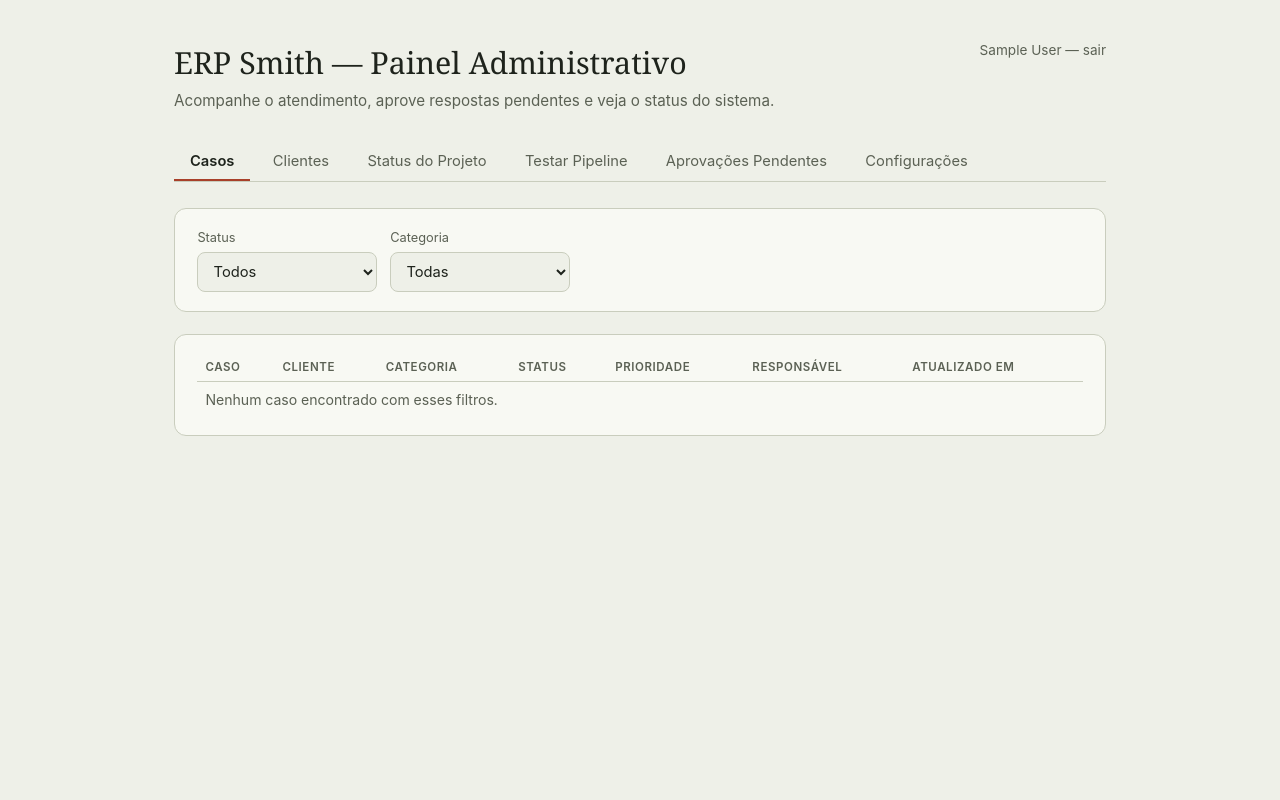
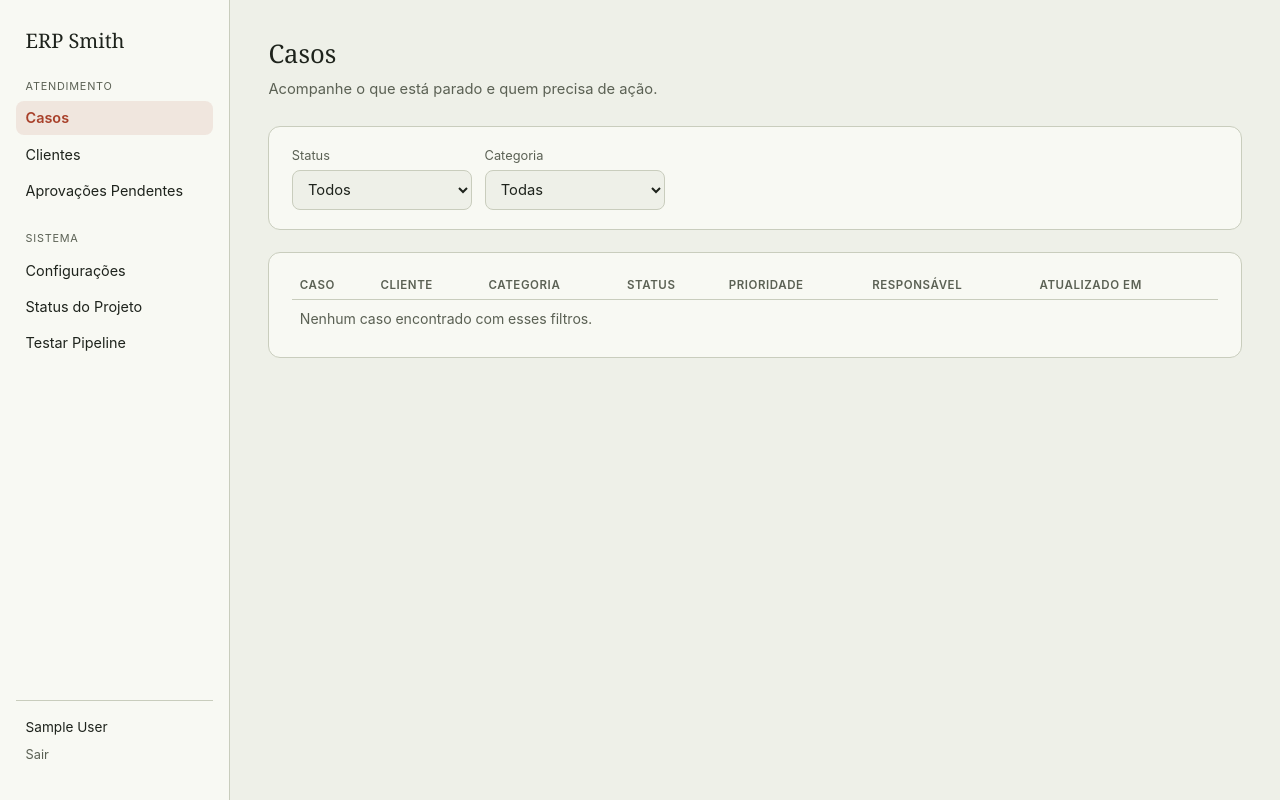
Before and after one commit to bedaninho123/erp-smith, a Flask app: page / in a window 1280 px wide. Run offline with Flask 3, Linux system fonts and the light colour scheme; the visitor is signed in with stand-in values (Sample User, id 1); data comes from the database, SQL or seed files in the repository; data that the repository does not hold is empty.

Commit message:
Reestrutura o painel com menu lateral em vez de abas no topo
Usuario pediu melhoria de layout. Problema real: 6 abas horizontais
ja estavam apertadas, e a largura maxima de 980px fazia nomes de
cliente quebrarem em duas linhas nas tabelas mesmo em tela grande.
Tambem misturava ferramenta de dev (Status do Projeto, Testar
Pipeline) com ferramenta de trabalho (Casos, Clientes, Aprovacoes,
Configuracoes) na mesma fileira, sem distincao visual.

Mudancas:
- Barra lateral fixa (230px) com dois grupos: "Atendimento" (Casos,
  Clientes, Aprovacoes Pendentes) e "Sistema" (Configuracoes, Status
  do Projeto, Testar Pipeline) -- separa visualmente o que interessa
  no dia a dia do que e ferramenta de desenvolvimento.
- Area de conteudo mais larga (max-width 1200px em vez de 980px),
  cada view ganhou cabecalho proprio (titulo + subtitulo) já que a
  barra lateral nao da mais esse contexto como as abas davam.
- Hover nas linhas clicaveis de tabela (casos/clientes) -- antes so
  tinha cursor:pointer, sem feedback visual nenhum.
- Responsivo: abaixo de 760px a barra lateral vira uma faixa
  horizontal rolavel no topo, testado em viewport mobile (375px).
- Toda a logica JS foi preservada identica -- so os seletores de
  ".tab" viraram ".nav-item" e a estrutura HTML foi reorganizada em
  torno de <nav class="sidebar"> + <main class="content">.

Testado no navegador em 3 larguras (800px, 1280px, mobile 375px):
navegacao entre as 6 telas confirmada via JS (activeViewId/activeNav
corretos a cada clique), badge de aprovacoes pendentes preservado,
tabelas usando a largura extra corretamente, menu lateral colapsando
pra barra horizontal no mobile.

Co-Authored-By: Claude Sonnet 5 <noreply@anthropic.com>

```diff
--- a/webapp/templates/index.html
+++ b/webapp/templates/index.html
@@ -3,7 +3,7 @@
 <head>
 <meta charset="utf-8">
 <meta name="viewport" content="width=device-width, initial-scale=1">
-<title>ERP Smith — Painel de Desenvolvimento</title>
+<title>ERP Smith — Painel Administrativo</title>
 <style>
   :root {
     --bg: #EEF0E8; --surface: #F8F9F3; --surface-2: #E4E7DA; --ink: #1E231C;
@@ -26,23 +26,39 @@
     line-height: 1.5; margin: 0;
   }
   .mono { font-family: ui-monospace, "SF Mono", Consolas, monospace; }
-  .page { max-width: 980px; margin: 0 auto; padding: 2.5rem 1.5rem 5rem; }
+
+  .layout { display: flex; min-height: 100vh; align-items: flex-start; }
+
+  .sidebar {
+    width: 230px; flex: none; min-height: 100vh; position: sticky; top: 0;
+    background: var(--surface); border-right: 1px solid var(--line);
+    padding: 1.6rem 1rem; display: flex; flex-direction: column;
+  }
+  .brand { font-family: Georgia, serif; font-size: 1.25rem; padding: 0 0.6rem 1.4rem; }
+  .nav-group { margin-bottom: 1.3rem; }
+  .nav-label { font-size: 0.68rem; text-transform: uppercase; letter-spacing: 0.07em;
+    color: var(--muted); padding: 0 0.6rem 0.4rem; }
+  .nav-item {
+    display: flex; align-items: center; justify-content: space-between; width: 100%;
+    background: none; border: none; cursor: pointer; font-size: 0.9rem; font-family: inherit;
+    color: var(--ink); text-align: left; padding: 0.55rem 0.6rem; border-radius: 8px;
+    margin-bottom: 0.1rem;
+  }
+  .nav-item:hover { background: var(--surface-2); }
+  .nav-item.active { background: var(--accent-soft); color: var(--accent); font-weight: 600; }
+  .sidebar-footer { margin-top: auto; padding: 0.6rem; border-top: 1px solid var(--line); padding-top: 1rem; }
+  .sidebar-footer .user { font-size: 0.85rem; margin-bottom: 0.2rem; }
+  .sidebar-footer a { color: var(--muted); font-size: 0.8rem; text-decoration: none; }
+  .sidebar-footer a:hover { color: var(--ink); text-decoration: underline; }
+
+  .content { flex: 1; min-width: 0; padding: 2.2rem 2.4rem 5rem; max-width: 1200px; }
+  .content-header { margin-bottom: 1.6rem; }
   h1 {
-    font-family: Georgia, serif; font-weight: 400; font-size: 1.9rem;
+    font-family: Georgia, serif; font-weight: 400; font-size: 1.6rem;
     margin: 0 0 0.3rem;
   }
-  .subtitle { color: var(--muted); margin: 0 0 1.8rem; font-size: 0.95rem; }
-  .topbar { display: flex; justify-content: space-between; align-items: flex-start; }
-  .topbar a { color: var(--muted); font-size: 0.85rem; text-decoration: none; }
-  .topbar a:hover { color: var(--ink); text-decoration: underline; }
+  .subtitle { color: var(--muted); margin: 0 0 1.2rem; font-size: 0.92rem; }
 
-  .tabs { display: flex; gap: 0.4rem; margin-bottom: 1.6rem; border-bottom: 1px solid var(--line); }
-  .tab {
-    background: none; border: none; cursor: pointer; font-size: 0.92rem;
-    padding: 0.6rem 1rem; color: var(--muted); border-bottom: 2px solid transparent;
-    font-family: inherit;
-  }
-  .tab.active { color: var(--ink); border-bottom-color: var(--accent); font-weight: 600; }
   .view { display: none; }
   .view.active { display: block; }
 
@@ -59,8 +75,10 @@
   table { width: 100%; border-collapse: collapse; font-size: 0.88rem; }
   th { text-align: left; color: var(--muted); font-weight: 600; font-size: 0.72rem;
     text-transform: uppercase; letter-spacing: 0.05em; padding: 0.3rem 0.5rem; border-bottom: 1px solid var(--line); }
-  td { padding: 0.4rem 0.5rem; border-bottom: 1px solid var(--line); font-variant-numeric: tabular-nums; }
+  td { padding: 0.5rem 0.5rem; border-bottom: 1px solid var(--line); font-variant-numeric: tabular-nums; }
   tr:last-child td { border-bottom: none; }
+  tr.linha-caso, tr.linha-cliente { transition: background 0.1s ease; }
+  tr.linha-caso:hover, tr.linha-cliente:hover { background: var(--surface-2); }
   .badge { display: inline-block; font-size: 0.72rem; padding: 0.1rem 0.5rem; border-radius: 999px;
     background: var(--surface-2); color: var(--muted); }
   .badge.accent-2 { background: var(--accent-2-soft); color: var(--accent-2); }
@@ -98,8 +116,8 @@
     background: none; color: var(--muted); border: 1px solid var(--line); border-radius: 8px;
     padding: 0.6rem 1.3rem; font-size: 0.92rem; cursor: pointer; font-family: inherit;
   }
-  .tab-badge { display: inline-block; font-size: 0.7rem; padding: 0.05rem 0.4rem; border-radius: 999px;
-    background: var(--accent); color: #F8F5EF; margin-left: 0.3rem; }
+  .nav-badge { display: inline-block; font-size: 0.68rem; padding: 0.05rem 0.4rem; border-radius: 999px;
+    background: var(--accent); color: #F8F5EF; }
 
   .resultado { margin-top: 1.4rem; display: none; }
   .step { border-left: 3px solid var(--line); padding: 0.2rem 0 0.2rem 0.9rem; margin-bottom: 1rem; }
@@ -113,28 +131,50 @@
     padding: 0.9rem 1rem; white-space: pre-wrap; font-size: 0.88rem; margin-top: 0.4rem; }
   .erro-box { background: var(--bad-soft); color: var(--bad); border-radius: 8px; padding: 0.8rem 1rem; font-size: 0.88rem; }
   .loading { color: var(--muted); font-size: 0.88rem; }
+
+  @media (max-width: 760px) {
+    .layout { flex-direction: column; }
+    .sidebar { width: 100%; min-height: auto; position: static; flex-direction: row; align-items: center;
+      overflow-x: auto; padding: 0.8rem; gap: 1rem; }
+    .brand { padding: 0 0.6rem; }
+    .nav-group { display: flex; align-items: center; gap: 0.2rem; margin-bottom: 0; white-space: nowrap; }
+    .nav-label { display: none; }
+    .sidebar-footer { margin-top: 0; border-top: none; padding-top: 0; }
+    .content { padding: 1.6rem 1.2rem 4rem; }
+  }
 </style>
 </head>
 <body>
-<div class="page">
-  <div class="topbar">
-    <div>
-      <h1>ERP Smith — Painel Administrativo</h1>
-      <p class="subtitle">Acompanhe o atendimento, aprove respostas pendentes e veja o status do sistema.</p>
+<div class="layout">
+  <nav class="sidebar">
+    <div class="brand">ERP Smith</div>
+
+    <div class="nav-group">
+      <div class="nav-label">Atendimento</div>
+      <button class="nav-item active" data-view="casos"><span>Casos</span></button>
+      <button class="nav-item" data-view="clientes"><span>Clientes</span></button>
+      <button class="nav-item" data-view="pendentes"><span>Aprovações Pendentes</span><span class="nav-badge" id="badge-pendentes" style="display:none"></span></button>
     </div>
-    <a href="/logout">{{ usuario_nome }} — sair</a>
-  </div>
 
-  <div class="tabs">
-    <button class="tab active" data-view="casos">Casos</button>
-    <button class="tab" data-view="clientes">Clientes</button>
-    <button class="tab" data-view="status">Status do Projeto</button>
-    <button class="tab" data-view="testar">Testar Pipeline</button>
-    <button class="tab" data-view="pendentes">Aprovações Pendentes<span class="tab-badge" id="badge-pendentes" style="display:none"></span></button>
-    <button class="tab" data-view="config">Configurações</button>
-  </div>
+    <div class="nav-group">
+      <div class="nav-label">Sistema</div>
+      <button class="nav-item" data-view="config"><span>Configurações</span></button>
+      <button class="nav-item" data-view="status"><span>Status do Projeto</span></button>
+      <button class="nav-item" data-view="testar"><span>Testar Pipeline</span></button>
+    </div>
 
+    <div class="sidebar-footer">
+      <div class="user">{{ usuario_nome }}</div>
+      <a href="/logout">Sair</a>
+    </div>
+  </nav>
+
+  <main class="content">
   <div id="view-casos" class="view active">
+    <div class="content-header">
+      <h1>Casos</h1>
+      <p class="subtitle">Acompanhe o que está parado e quem precisa de ação.</p>
+    </div>
     <div class="panel">
       <div style="display:flex; gap:0.8rem; align-items:flex-end; flex-wrap:wrap;">
         <div style="min-width:180px">
@@ -210,6 +250,10 @@
   </div>
 
   <div id="view-clientes" class="view">
+    <div class="content-header">
+      <h1>Clientes</h1>
+      <p class="subtitle">Busque e veja o cadastro completo de cada cliente.</p>
+    </div>
     <div class="panel">
       <label for="busca-cliente-lista">Buscar por nome, CPF ou e-mail</label>
       <input id="busca-cliente-lista" type="text" placeholder="Ex.: Maria, 123.456.789-00, maria@email.com">
@@ -241,6 +285,10 @@
   </div>
 
   <div id="view-status" class="view">
+    <div class="content-header">
+      <h1>Status do Projeto</h1>
+      <p class="subtitle">Estado técnico do sistema — ferramenta de desenvolvimento.</p>
+    </div>
     <div class="stat-row" id="stat-row"></div>
 
     <div class="panel">
@@ -278,6 +326,10 @@
   </div>
 
   <div id="view-testar" class="view">
+    <div class="content-header">
+      <h1>Testar Pipeline</h1>
+      <p class="subtitle">Simule uma mensagem de cliente e veja cada etapa do Motor IA.</p>
+    </div>
     <div class="panel">
       <h2>Identificar cliente (por nome, CPF ou e-mail)</h2>
       <p class="subtitle" style="margin-bottom:0.9rem">Simula o passo "Identificar cliente" do fluxo real, que acontece antes de classificar a mensagem. Preencha um dos três campos.</p>
@@ -306,22 +358,29 @@
   </div>
 
   <div id="view-pendentes" class="view">
-    <p class="subtitle">Respostas que a IA escreveu e estão esperando aprovação antes de sair de verdade pro cliente — porque o modo de revisão está ligado (configuracoes.revisao_humana_ativa) ou porque o Auditor encontrou uma inconsistência e pediu revisão. Pode editar o texto antes de aprovar.</p>
+    <div class="content-header">
+      <h1>Aprovações Pendentes</h1>
+      <p class="subtitle">Respostas que a IA escreveu e estão esperando aprovação antes de sair de verdade pro cliente — porque o modo de revisão está ligado (configuracoes.revisao_humana_ativa) ou porque o Auditor encontrou uma inconsistência e pediu revisão. Pode editar o texto antes de aprovar.</p>
+    </div>
     <div id="lista-pendentes"><p class="loading">Carregando…</p></div>
   </div>
 
   <div id="view-config" class="view">
-    <p class="subtitle">Textos, horários e comportamentos usados pela IA -- editar aqui tem efeito imediato na próxima resposta, sem precisar mexer no banco. "Ativo" controla se o valor é realmente usado; desligado, a IA ignora esse dado.</p>
+    <div class="content-header">
+      <h1>Configurações</h1>
+      <p class="subtitle">Textos, horários e comportamentos usados pela IA -- editar aqui tem efeito imediato na próxima resposta, sem precisar mexer no banco. "Ativo" controla se o valor é realmente usado; desligado, a IA ignora esse dado.</p>
+    </div>
     <div id="config-lista"><p class="loading">Carregando…</p></div>
   </div>
+  </main>
 </div>
 
 <script>
 const $ = (sel) => document.querySelector(sel);
 
-document.querySelectorAll(".tab").forEach(btn => {
+document.querySelectorAll(".nav-item").forEach(btn => {
   btn.addEventListener("click", () => {
-    document.querySelectorAll(".tab").forEach(b => b.classList.remove("active"));
+    document.querySelectorAll(".nav-item").forEach(b => b.classList.remove("active"));
     document.querySelectorAll(".view").forEach(v => v.classList.remove("active"));
     btn.classList.add("active");
     $("#view-" + btn.dataset.view).classList.add("active");
@@ -376,9 +435,9 @@ $("#filtro-status").addEventListener("change", carregarCasos);
 $("#filtro-categoria").addEventListener("change", carregarCasos);
 
 function mostrarView(nomeView) {
-  document.querySelectorAll(".tab").forEach(b => b.classList.remove("active"));
+  document.querySelectorAll(".nav-item").forEach(b => b.classList.remove("active"));
   document.querySelectorAll(".view").forEach(v => v.classList.remove("active"));
-  const tab = document.querySelector(`.tab[data-view="${nomeView}"]`);
+  const tab = document.querySelector(`.nav-item[data-view="${nomeView}"]`);
   if (tab) tab.classList.add("active");
   $("#view-" + nomeView).classList.add("active");
 }
```
